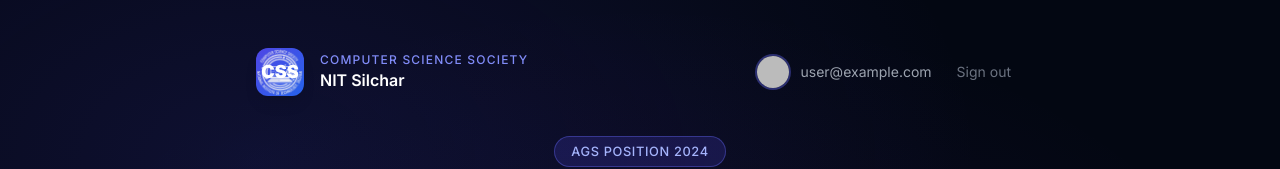
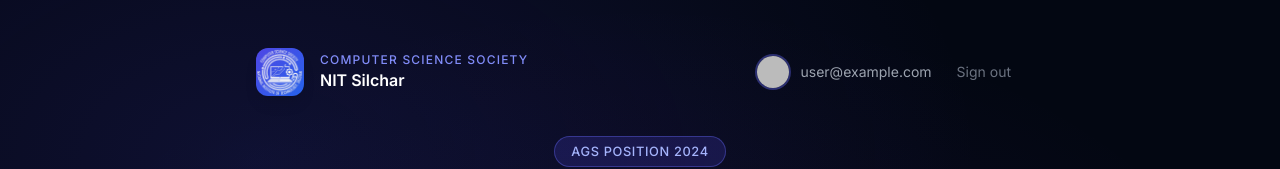
Before and after one commit to soumya025/CSS-POLLING, a Next.js app: page /vote in a window 1280 px wide. Shown: the top 169 px of the page. Built offline with nearby package versions, Linux system fonts and the light colour scheme; no server answers; the database is empty; sample sign-in values are in the browser's storage.

Commit message:
Update page.tsx

```diff
--- a/src/app/vote/page.tsx
+++ b/src/app/vote/page.tsx
@@ -63,7 +63,7 @@ export default async function VotePage() {
     fill
     className="object-contain"
   />
-  <span className="absolute">CSS</span>
+  <span className="absolute"></span>
 </div>
             <div>
               <p className="text-xs text-indigo-400 font-medium uppercase tracking-widest">Computer Science Society</p>
```
